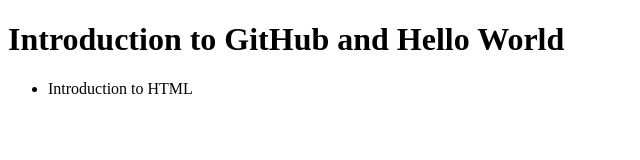
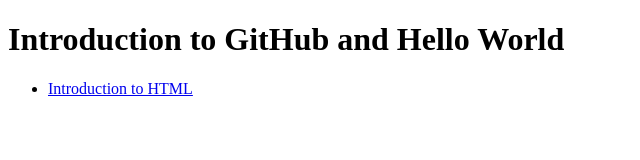
Before and after one commit to dmazearmy/webt1320, a plain HTML site: page index.html in a window 1280 px wide. Shown: the whole page, without its empty margins (0-640 px from the left). Drawn offline with Linux system fonts and the light colour scheme.

Commit message:
Update index.html

```diff
--- a/index.html
+++ b/index.html
@@ -9,7 +9,7 @@
 <body>
     <h1>Introduction to GitHub and Hello World</h1>
     <ul>
-        <li>Introduction to HTML</li>
+        <li><a href="intro_to html/index.html">Introduction to HTML</a></li>
     <UL>
 
 </body>
```
